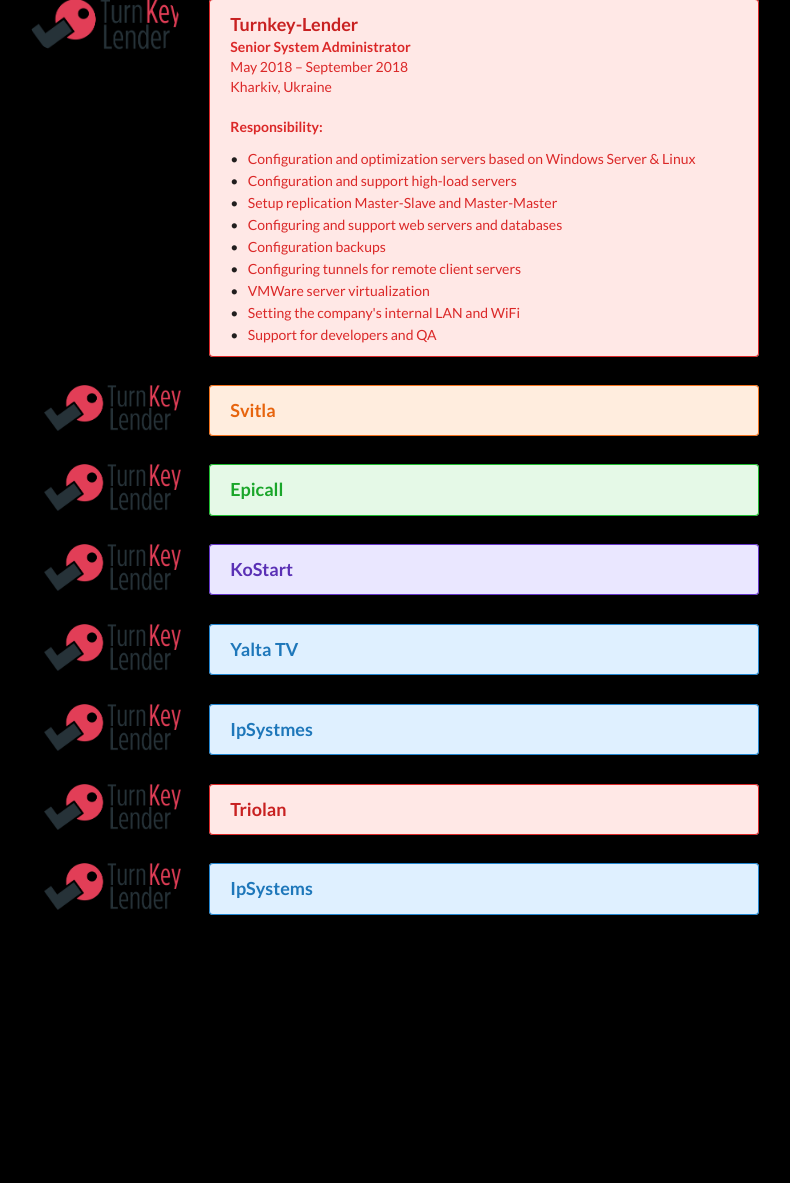
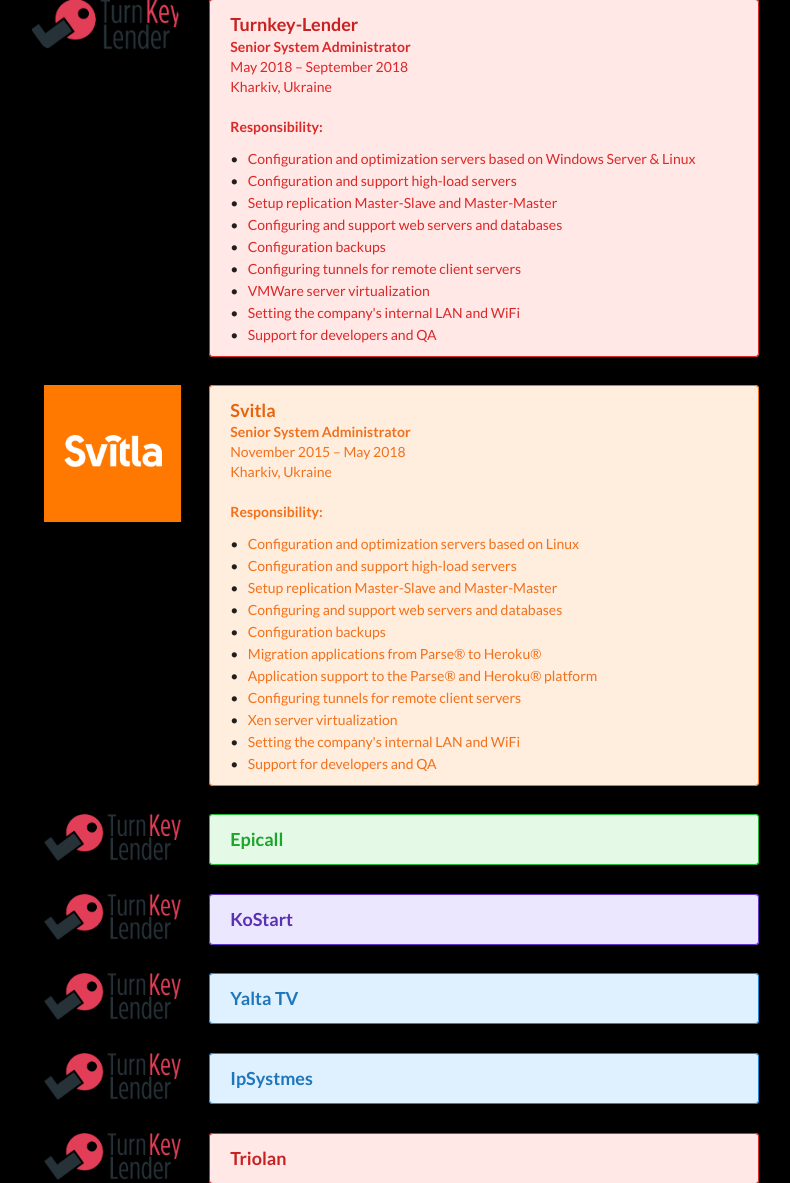
Before and after one commit to scorpionukr/cv.swl.pp.ua, a PHP site: page / in a window 1280 px wide. Shown: the part 190-1373 px from the top of the page, without its empty margins (256-1046 px from the left). Before the commit the page ends 1105 px from the top, so only its background shows below. Run offline with PHP 8.4, Linux system fonts and the light colour scheme; some libraries are stand-ins or nearby versions.

Commit message:
minor changes

```diff
--- a/index.php
+++ b/index.php
@@ -84,13 +84,31 @@
 			<div class="column w-200">
 				<div class="ui alig-rig">
 					<a href="#">
-						<img src="img/tkl-logo.png" class="company-logo" />
+						<img src="img/svitla-logo.png" class="company-logo" />
 					</a>
 				</div>
 			</div>
 			<div class="column left aligned">
 				<div class="ui orange message">
 					<h3 class="ui header">Svitla</h3>
+					<b>Senior System Administrator</b><br />
+					November 2015 – May 2018<br />
+					Kharkiv, Ukraine<br />
+					<br />
+					<b>Responsibility:</b><br />
+					<ul class="ui list">
+						<li>Configuration and optimization servers based on Linux</li>
+						<li>Configuration and support high-load servers</li>
+						<li>Setup replication Master-Slave and Master-Master</li>
+						<li>Configuring and support web servers and databases</li>
+						<li>Configuration backups</li>
+						<li>Migration applications from Parse® to Heroku®</li>
+						<li>Application support to the Parse® and Heroku® platform</li>
+						<li>Configuring tunnels for remote client servers</li>
+						<li>Xen server virtualization</li>
+						<li>Setting the company's internal LAN and WiFi</li>
+						<li>Support for developers and QA</li>
+					</ul>
 				</div>
 			</div>
 		</div>
```
Also changed, not shown: img/svitla-logo.png (added), img/tkl-logo-2.png (added).
